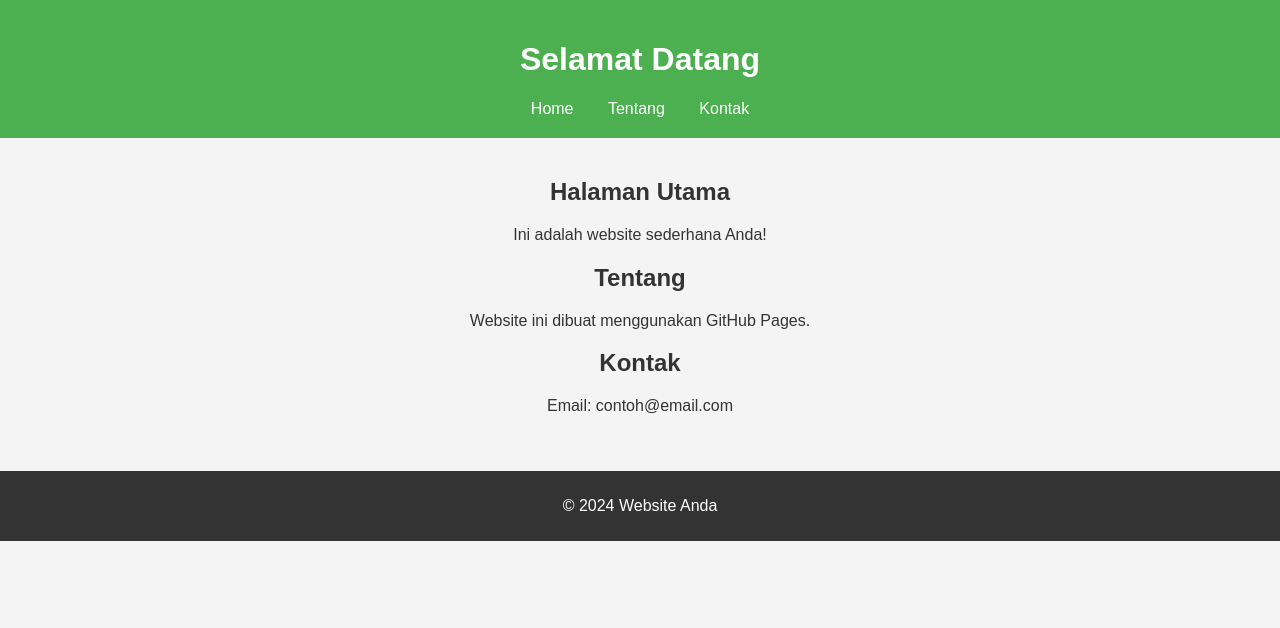
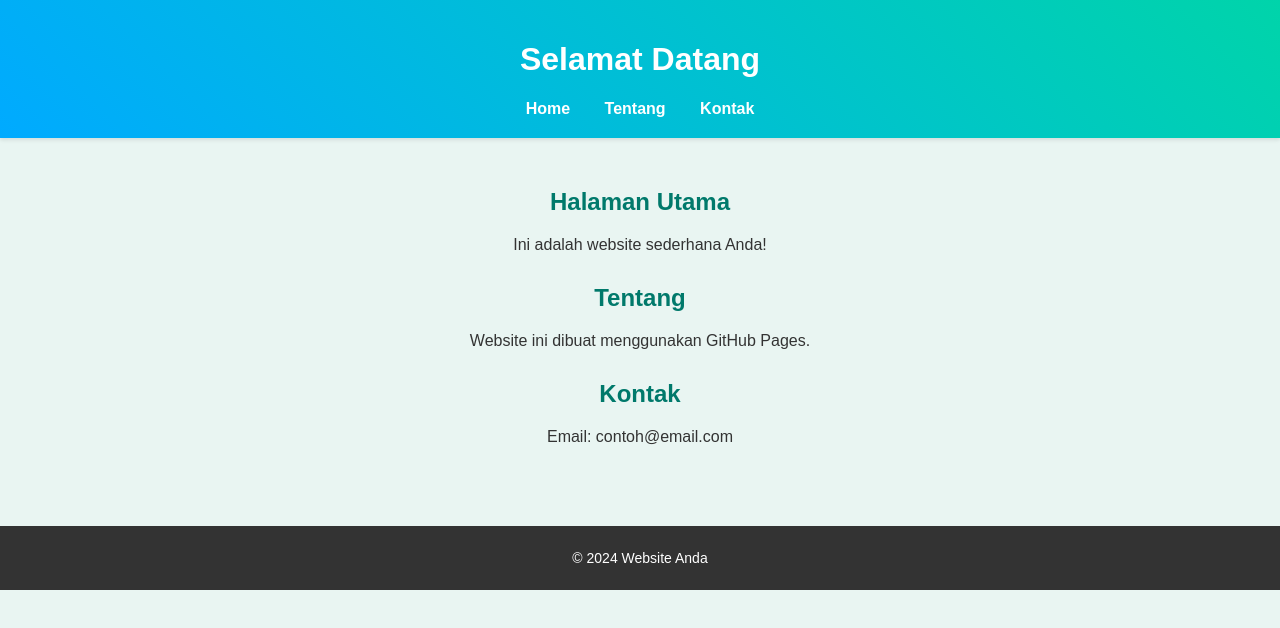
Before and after one commit to jekoarmana/Cakra_Hoist, a plain HTML site: page index.html in a window 1280 px wide. Drawn offline with Linux system fonts and the light colour scheme.

Commit message:
Update index.html

```diff
--- a/index.html
+++ b/index.html
@@ -6,31 +6,44 @@
   <title>Website Sederhana</title>
  <style>
   body {
-      font-family: Arial, sans-serif;
+    font-family: 'Poppins', sans-serif; /* Gaya font modern */
     margin: 0;
     padding: 0;
     text-align: center;
-      background-color: #f4f4f4;
+    background-color: #e9f5f2; /* Warna latar yang lembut */
     color: #333;
   }
   header {
-      background: #4CAF50;
+    background: linear-gradient(45deg, #00aaff, #00d4aa); /* Gradasi warna */
     color: white;
     padding: 20px 0;
+    box-shadow: 0 2px 4px rgba(0, 0, 0, 0.1);
   }
   nav a {
     margin: 0 15px;
     text-decoration: none;
     color: white;
+    font-weight: bold;
+    font-size: 16px;
+  }
+  nav a:hover {
+    text-decoration: underline;
   }
   main {
-      padding: 20px;
+    padding: 30px;
+  }
+  section {
+    margin-bottom: 30px;
+  }
+  section h2 {
+    color: #00796b;
   }
   footer {
     margin-top: 20px;
     padding: 10px 0;
     background: #333;
     color: white;
+    font-size: 14px;
   }
 </style>
 </head>
```
Lines whose indentation alone changed are shown as unchanged.
